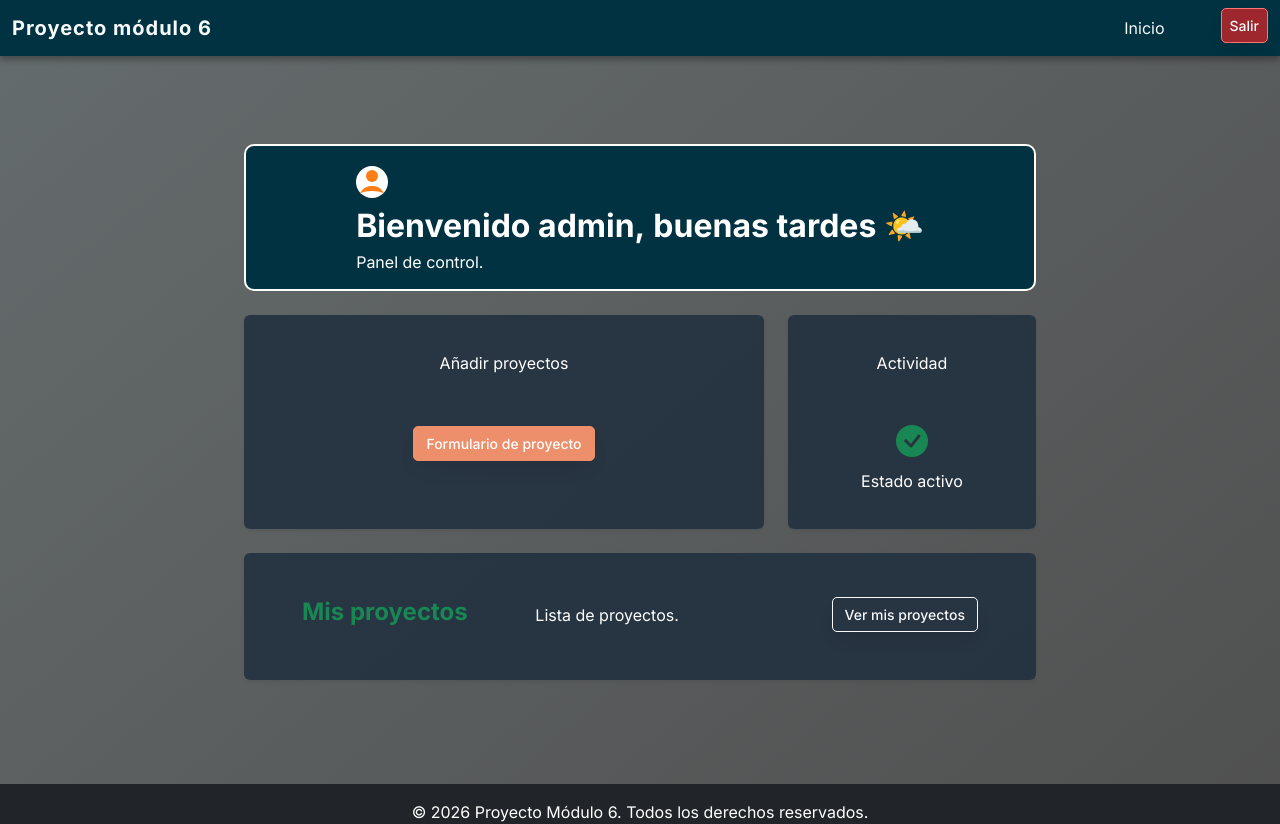
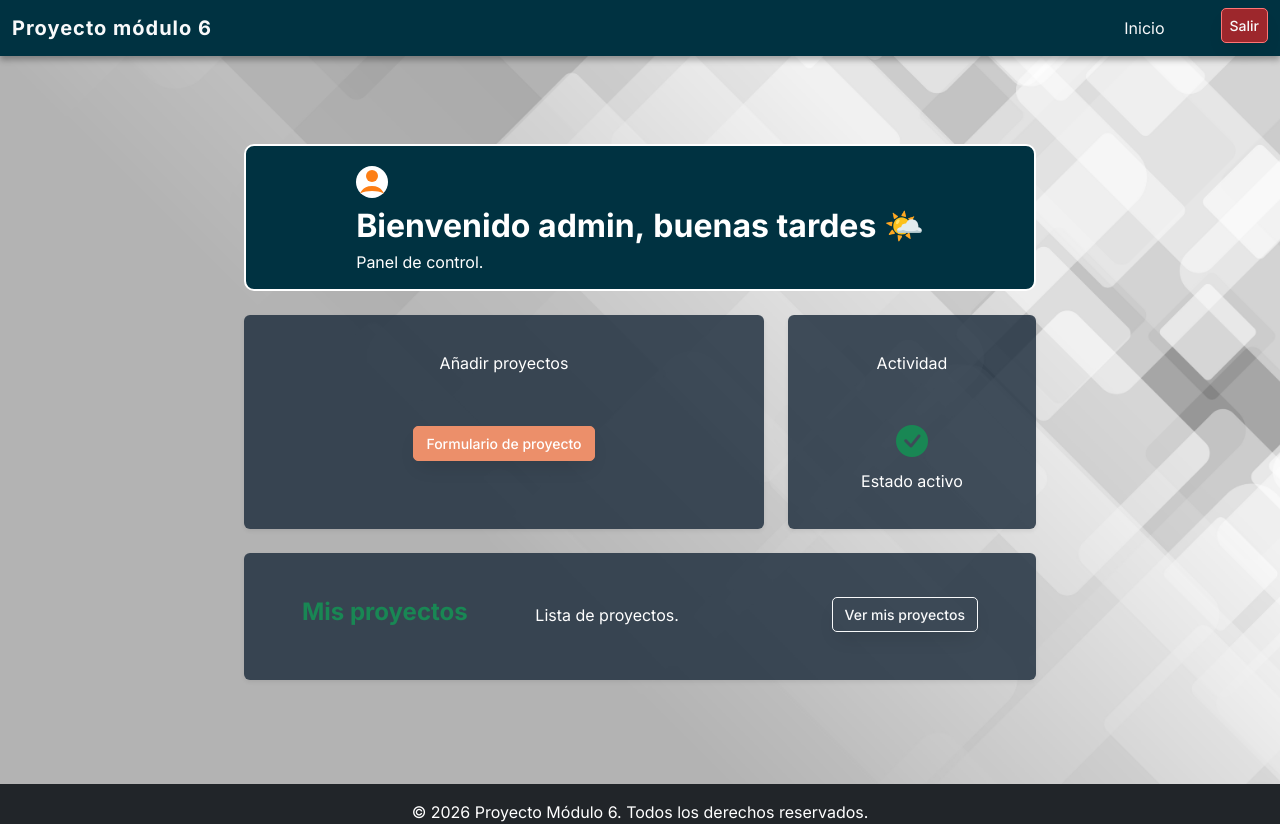
Before and after one commit to joseGallardocollab/proyecto_modulo_6, a Django app: page / in a window 1280 px wide. Run offline with Django 5.2, Linux system fonts and the light colour scheme; a user stored in the database is signed in.

Commit message:
Cambio de fondo

```diff
--- a/core/static/core/css/style.css
+++ b/core/static/core/css/style.css
@@ -12,7 +12,9 @@ añadiendo un botón gris y verde simple*/
 }
 
 body{
-    background-image: linear-gradient(140deg, #656c6d, #505050);
+    /*background-image: linear-gradient(140deg, #ffffff, #797979);*/
+    background: url("../img/fondo3.jpg") center/cover no-repeat;
+    background-position: center;
     font-family: 'inter', sans-serif;
 }
 
```
Also changed, not shown: core/static/core/img/fondo.jpg (added), core/static/core/img/fondo2.jpg (added), core/static/core/img/fondo3.jpg (added), db.sqlite3.
